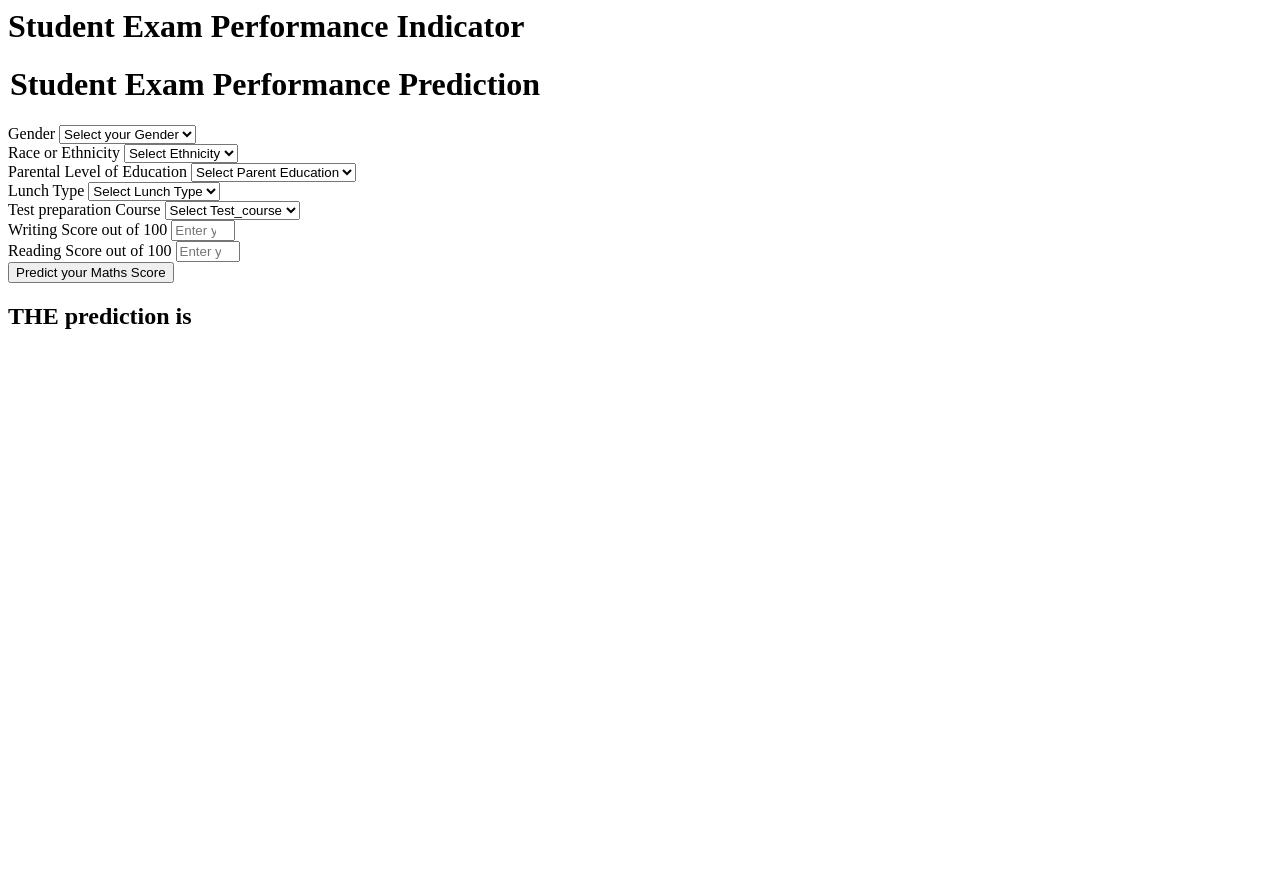
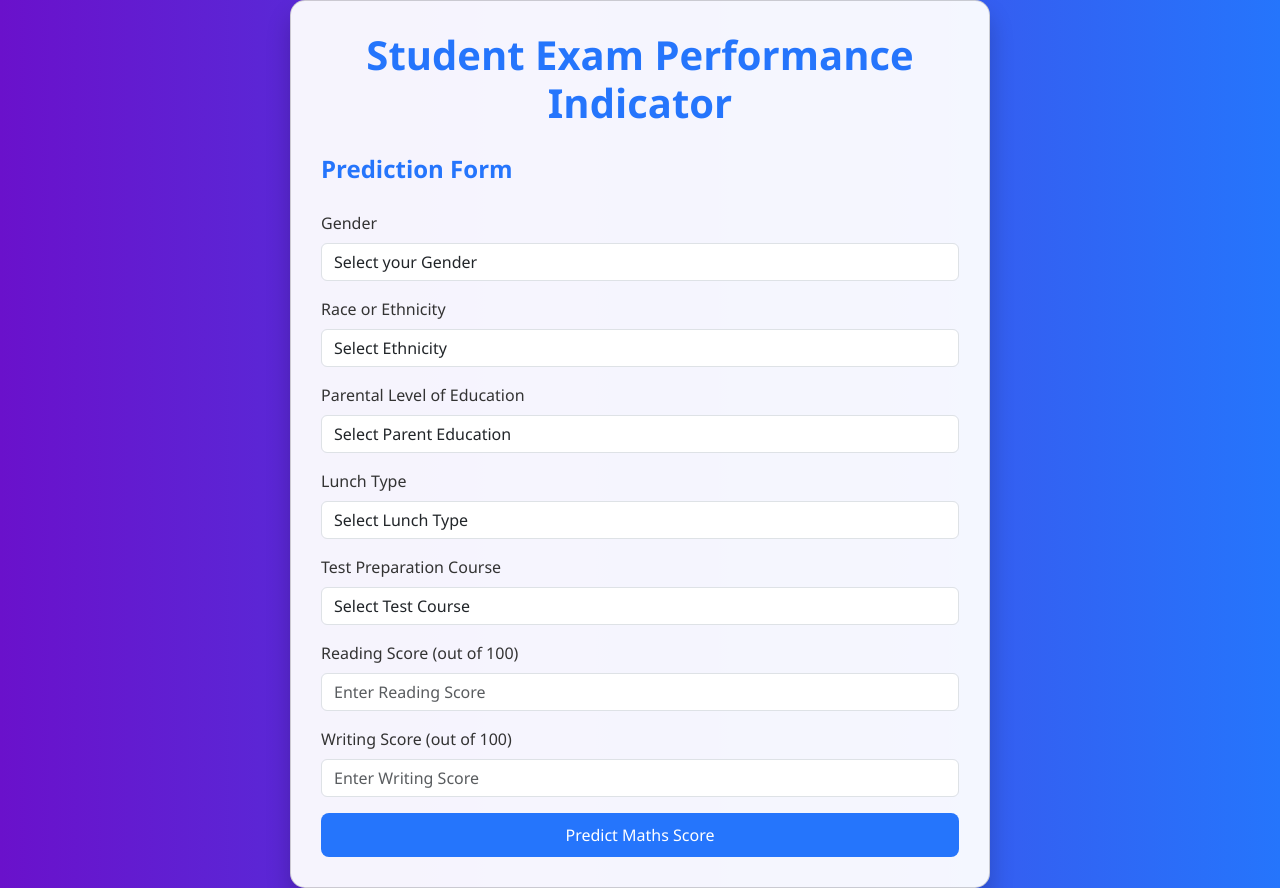
Before and after one commit to ihimanshu29/mlProject, a Flask app: page /predictdata in a window 1280 px wide. Before the commit the page ends 329 px from the top, so only its background shows below. Run offline with Flask 3, Linux system fonts and the light colour scheme.

Commit message:
updating front end

```diff
--- a/templates/home.html
+++ b/templates/home.html
@@ -1,111 +1,143 @@
-<html>
+<!DOCTYPE html>
+<html lang="en">
+
+<head>
+  <meta charset="UTF-8">
+  <meta name="viewport" content="width=device-width, initial-scale=1.0">
+  <title>Student Exam Performance Indicator</title>
+  <link href="https://cdn.jsdelivr.net/npm/bootstrap@5.3.0/dist/css/bootstrap.min.css" rel="stylesheet">
+  <style>
+    body {
+      background: linear-gradient(to right, #6a11cb, #2575fc);
+      min-height: 100vh;
+      display: flex;
+      align-items: center;
+      justify-content: center;
+      font-family: 'Segoe UI', Tahoma, Geneva, Verdana, sans-serif;
+      color: white;
+    }
+
+    .card {
+      width: 100%;
+      max-width: 700px;
+      padding: 30px;
+      border-radius: 15px;
+      background-color: rgba(255, 255, 255, 0.95);
+      box-shadow: 0 15px 25px rgba(0, 0, 0, 0.2);
+      color: #333;
+    }
+
+    .card h1, .card legend {
+      color: #2575fc;
+      font-weight: bold;
+    }
+
+    .btn-primary {
+      background-color: #2575fc;
+      border: none;
+      padding: 10px 20px;
+      font-size: 16px;
+      border-radius: 8px;
+      transition: 0.3s ease;
+    }
+
+    .btn-primary:hover {
+      background-color: #1a5ae0;
+    }
+
+    .form-label {
+      font-weight: 500;
+    }
+
+    h2 {
+      margin-top: 20px;
+      text-align: center;
+      font-weight: bold;
+      color: #2575fc;
+    }
+  </style>
+</head>
+
 <body>
-    <div class="login">
-       <h1>Student Exam Performance Indicator</h1>
+  <div class="card">
+    <h1 class="text-center mb-4">Student Exam Performance Indicator</h1>
+    <form action="{{ url_for('predict_datapoint') }}" method="post">
+      <fieldset>
+        <legend class="mb-4">Prediction Form</legend>
 
-       <form action="{{ url_for('predict_datapoint')}}" method="post">
-        <h1>
-            <legend>Student Exam Performance Prediction</legend>
-        </h1>
         <div class="mb-3">
           <label class="form-label">Gender</label>
-            <select class="form-control" name="gender" placeholder="Enter you Gender" required>
-                <option class="placeholder" selected disabled value="">Select your Gender</option>
-                <option value="male">
-                    Male
-                </option>
-                <option value="female">
-                    Female
-                </option>
+          <select class="form-control" name="gender" required>
+            <option disabled selected value="">Select your Gender</option>
+            <option value="male">Male</option>
+            <option value="female">Female</option>
           </select>
         </div>
+
         <div class="mb-3">
           <label class="form-label">Race or Ethnicity</label>
-            <select class="form-control" name="ethnicity" placeholder="Enter you ethnicity" required>
-                <option class="placeholder" selected disabled value="">Select Ethnicity</option>
-                <option value="group A">
-                    Group A
-                </option>
-                <option value="group B">
-                    Group B
-                </option>
-                <option value="group C">
-                    Group C
-                </option>
-                <option value="group D">
-                    Group D
-                </option>
-                <option value="group E">
-                    Group E
-                </option>
+          <select class="form-control" name="ethnicity" required>
+            <option disabled selected value="">Select Ethnicity</option>
+            <option value="group A">Group A</option>
+            <option value="group B">Group B</option>
+            <option value="group C">Group C</option>
+            <option value="group D">Group D</option>
+            <option value="group E">Group E</option>
           </select>
         </div>
+
         <div class="mb-3">
           <label class="form-label">Parental Level of Education</label>
-            <select class="form-control" name="parental_level_of_education"
-                placeholder="Enter you Parent Education" required>
-                <option class="placeholder" selected disabled value="">Select Parent Education</option>
-                <option value="associate's degree">
-                    associate's degree
-                </option>
-                <option value="bachelor's degree">
-                    bachelor's degree
-                </option>
-                <option value="high school">
-                    high school
-                </option>
-                <option value="master's degree">
-                    master's degree
-                </option>
-                <option value="some college">
-                    some college
-                </option>
-                <option value="some high school">
-                    some high school
-                </option>
+          <select class="form-control" name="parental_level_of_education" required>
+            <option disabled selected value="">Select Parent Education</option>
+            <option value="associate's degree">Associate's degree</option>
+            <option value="bachelor's degree">Bachelor's degree</option>
+            <option value="high school">High school</option>
+            <option value="master's degree">Master's degree</option>
+            <option value="some college">Some college</option>
+            <option value="some high school">Some high school</option>
           </select>
         </div>
+
         <div class="mb-3">
           <label class="form-label">Lunch Type</label>
-            <select class="form-control" name="lunch" placeholder="Enter you Lunch" required>
-                <option class="placeholder" selected disabled value="">Select Lunch Type</option>
-                <option value="free/reduced">
-                    free/reduced
-                </option>
-                <option value="standard">
-                    standard
-                </option>
+          <select class="form-control" name="lunch" required>
+            <option disabled selected value="">Select Lunch Type</option>
+            <option value="free/reduced">Free/Reduced</option>
+            <option value="standard">Standard</option>
           </select>
         </div>
+
         <div class="mb-3">
-            <label class="form-label">Test preparation Course</label>
-            <select class="form-control" name="test_preparation_course" placeholder="Enter you Course"
-                required>
-                <option class="placeholder" selected disabled value="">Select Test_course</option>
-                <option value="none">
-                    None
-                </option>
-                <option value="completed">
-                    Completed
-                </option>
+          <label class="form-label">Test Preparation Course</label>
+          <select class="form-control" name="test_preparation_course" required>
+            <option disabled selected value="">Select Test Course</option>
+            <option value="none">None</option>
+            <option value="completed">Completed</option>
           </select>
         </div>
+
         <div class="mb-3">
-            <label class="form-label">Writing Score out of 100</label>
-            <input class="form-control" type="number" name="reading_score"
-                placeholder="Enter your Reading score" min='0' max='100' />
+          <label class="form-label">Reading Score (out of 100)</label>
+          <input class="form-control" type="number" name="reading_score" placeholder="Enter Reading Score" min="0" max="100" required>
         </div>
+
         <div class="mb-3">
-            <label class="form-label">Reading Score out of 100</label>
-            <input class="form-control" type="number" name="writing_score"
-                placeholder="Enter your Reading Score" min='0' max='100' />
+          <label class="form-label">Writing Score (out of 100)</label>
+          <input class="form-control" type="number" name="writing_score" placeholder="Enter Writing Score" min="0" max="100" required>
         </div>
-        <div class="mb-3">
-            <input class="btn btn-primary" type="submit" value="Predict your Maths Score" required />
+
+        <div class="d-grid">
+          <button type="submit" class="btn btn-primary">Predict Maths Score</button>
         </div>
+
+      </fieldset>
     </form>
-    <h2>
-       THE  prediction is {{results}}
-    </h2>
-   <body>
+
+    {% if results %}
+    <h2 class="mt-4">Prediction: {{ results }}</h2>
+    {% endif %}
+  </div>
+</body>
+
 </html>
```
Also changed, not shown: templates/index.html (+114 -1 lines). Lines whose indentation alone changed are shown as unchanged.
